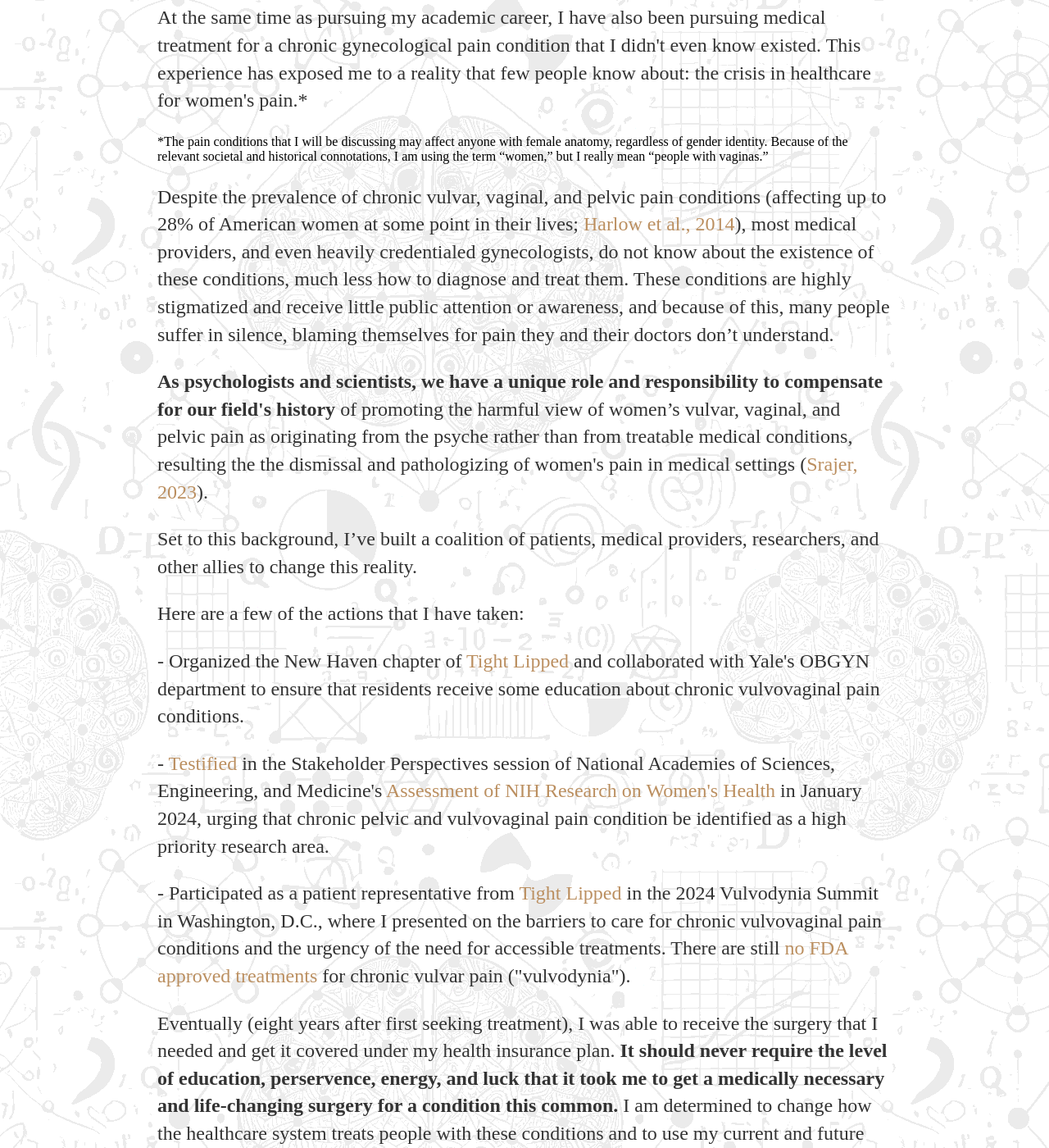
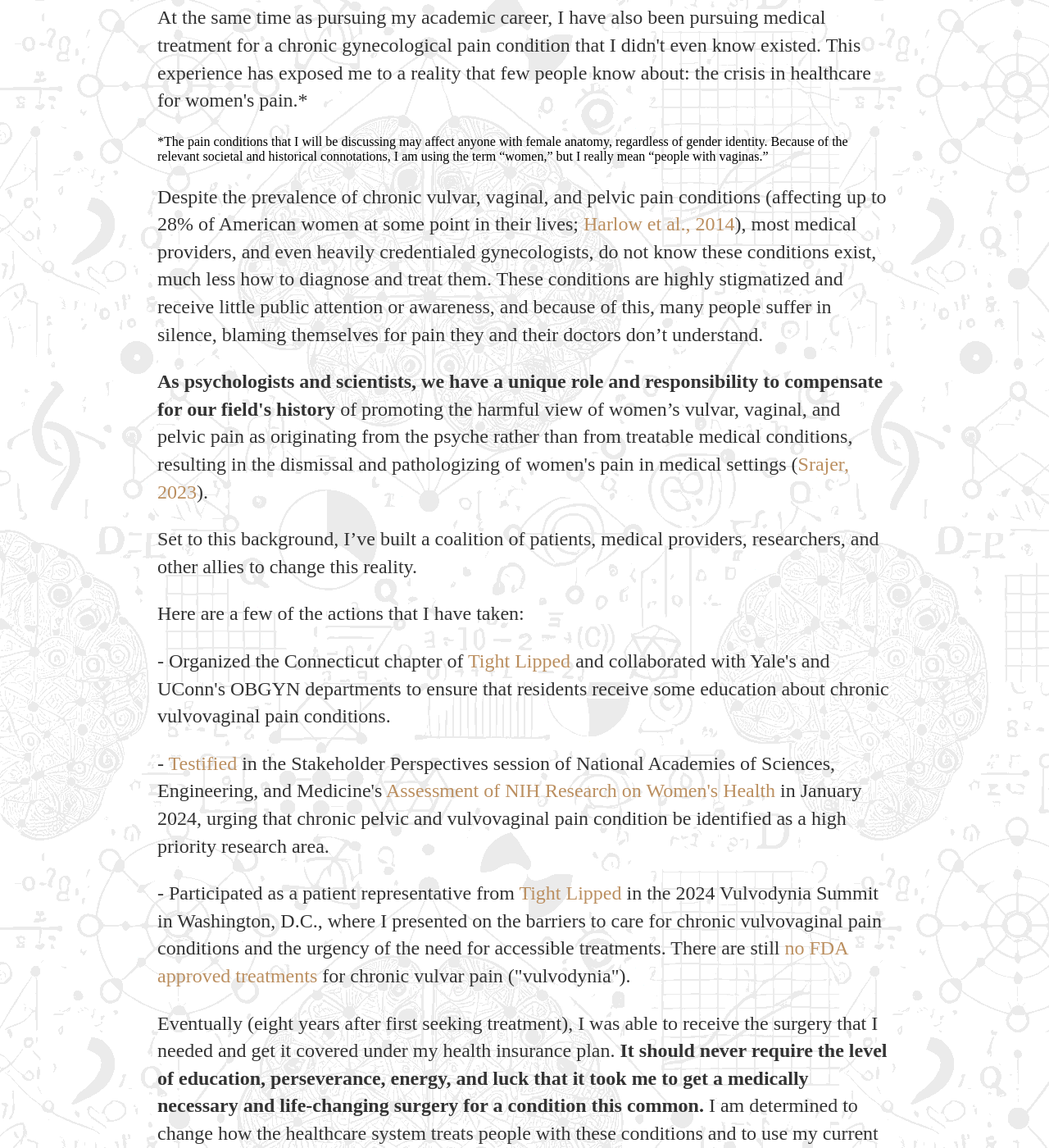
Before and after one commit to marleneberke/marleneberke.github.io, a Jekyll site: the page built from womenshealth.html, in a window 1280 px wide and 1400 px high, scrolled down 192 px. Shown: the whole window at 82% size. Built offline with Jekyll 4.4.1, drawn with Linux system fonts in a browser that asks for light colours.

Commit message:
Update womenshealth.html

```diff
--- a/womenshealth.html
+++ b/womenshealth.html
@@ -16,15 +16,15 @@
 *The pain conditions that I will be discussing may affect anyone with female anatomy, regardless of gender identity. Because of the relevant societal and historical connotations, I am using the term “women,” but I really mean “people with vaginas.”
 
 <p>Despite the prevalence of chronic vulvar, vaginal, and pelvic pain conditions (affecting up to 28% of American women at some point in their lives; <a href="https://pubmed.ncbi.nlm.nih.gov/24080300/">Harlow et al., 2014</a>),
-most medical providers, and even heavily credentialed gynecologists, do not know about the existence of these conditions, much less how to diagnose and treat them.
+most medical providers, and even heavily credentialed gynecologists, do not know these conditions exist, much less how to diagnose and treat them.
 These conditions are highly stigmatized and receive little public attention or awareness, and because of this, many people suffer in silence, blaming themselves for pain they and their doctors don’t understand.</p>
 
-<p><b>As psychologists and scientists, we have a unique role and responsibility to compensate for our field's history</b> of promoting the harmful view of women’s vulvar, vaginal, and pelvic pain as originating from the psyche rather than from treatable medical conditions, resulting the the dismissal and pathologizing of women's pain in medical settings (<a href="https://academic.oup.com/jah/article/109/4/782/7109655?login=false">Srajer, 2023</a>).</p>
+<p><b>As psychologists and scientists, we have a unique role and responsibility to compensate for our field's history</b> of promoting the harmful view of women’s vulvar, vaginal, and pelvic pain as originating from the psyche rather than from treatable medical conditions, resulting in the dismissal and pathologizing of women's pain in medical settings (<a href="https://academic.oup.com/jah/article/109/4/782/7109655?login=false">Srajer, 2023</a>).</p>
 
 <p>Set to this background, I’ve built a coalition of patients, medical providers, researchers, and other allies to change this reality.</p>
 <p>Here are a few of the actions that I have taken:</p>
 
-<p>- Organized the New Haven chapter of <a href="https://www.tightlipped.org/">Tight Lipped</a> and collaborated with Yale's OBGYN department to ensure that residents receive some education about chronic vulvovaginal pain conditions.</p>
+<p>- Organized the Connecticut chapter of <a href="https://www.tightlipped.org/">Tight Lipped</a> and collaborated with Yale's and UConn's OBGYN departments to ensure that residents receive some education about chronic vulvovaginal pain conditions.</p>
 
 <!-- <p>- Penned an <a href="https://cornellsun.com/2023/09/23/guest-room-the-disturbing-failures-in-gynecological-care-at-cornell-health/">Op Ed</a> detailing my experiences seeking care for chronic gynecological pain while a student at Cornell University, and calling for the University to address the problems in gynecological care at its student health center.</p> -->
 
@@ -32,4 +32,4 @@
 
 <p>- Participated as a patient representative from <a href="https://www.tightlipped.org/">Tight Lipped</a> in the 2024 Vulvodynia Summit in Washington, D.C., where I presented on the barriers to care for chronic vulvovaginal pain conditions and the urgency of the need for accessible treatments. There are still <a href="https://chronicpainresearch.org/about_copcs/fda_approved_treatments/">no FDA approved treatments</a> for chronic vulvar pain ("vulvodynia").</p>
 
-<p>Eventually (eight years after first seeking treatment), I was able to receive the surgery that I needed and get it covered under my health insurance plan. <b>It should never require the level of education, perservence, energy, and luck that it took me to get a medically necessary and life-changing surgery for a condition this common.</b> I am determined to change how the healthcare system treats people with these conditions and to use my current and future positions and institution affiliations to help advance this change.</p>
+<p>Eventually (eight years after first seeking treatment), I was able to receive the surgery that I needed and get it covered under my health insurance plan. <b>It should never require the level of education, perseverance, energy, and luck that it took me to get a medically necessary and life-changing surgery for a condition this common.</b> I am determined to change how the healthcare system treats people with these conditions and to use my current and future positions and institution affiliations to help advance this change.</p>
```
